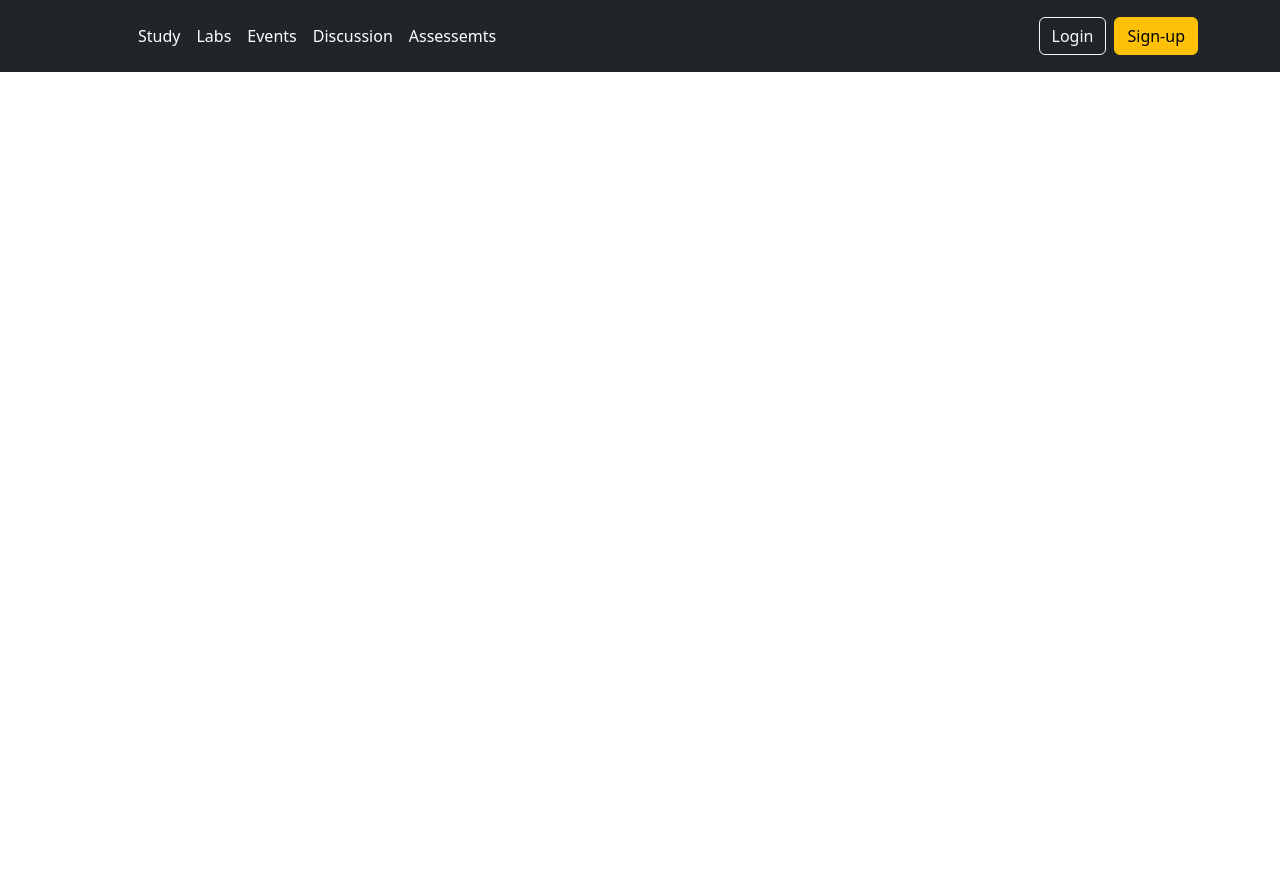
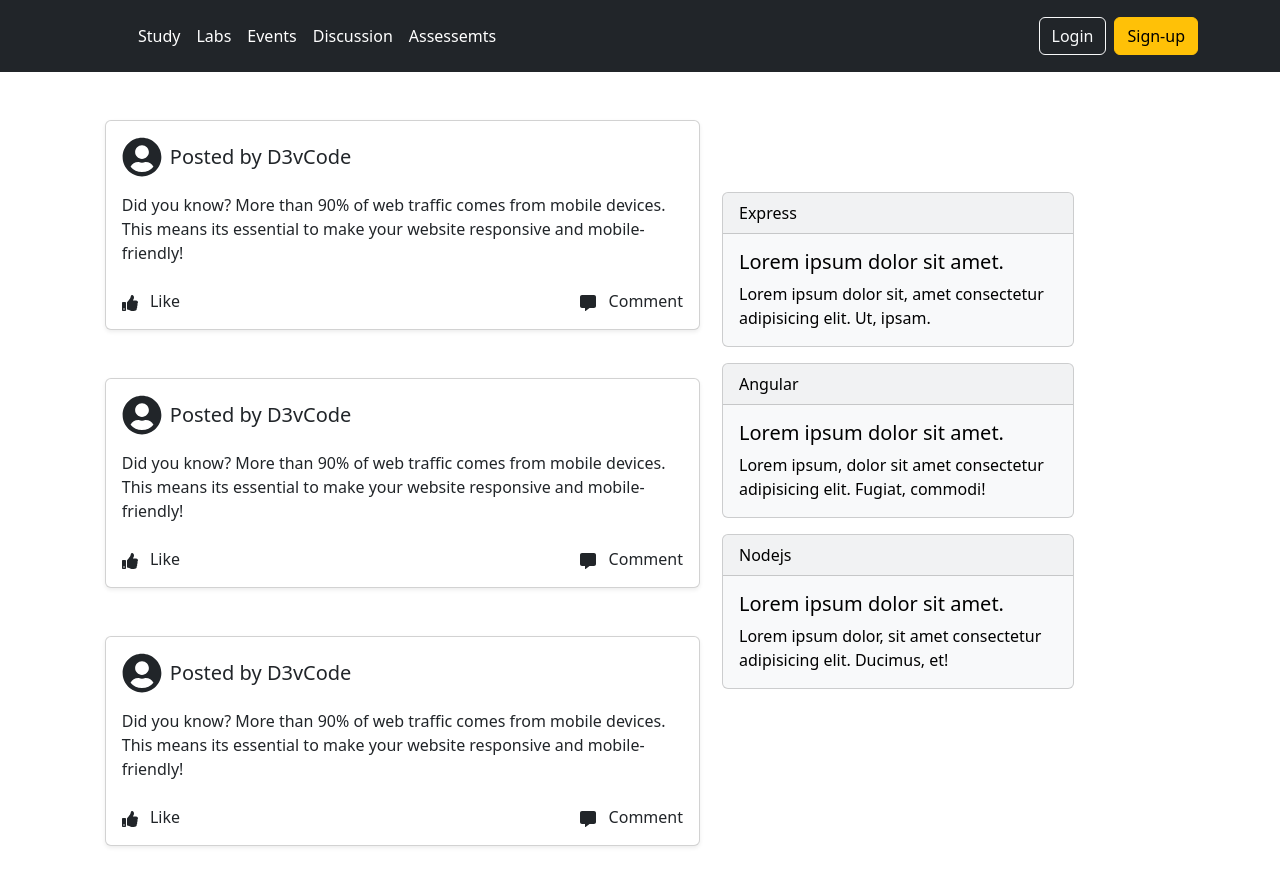
Before and after one commit to likhith-D3vCode/D3vCode, a React (Vite) app: page / in a window 1280 px wide. Shown: the top 892 px of the page. Before the commit the page ends 800 px from the top, so only its background shows below. Built offline with nearby package versions, Linux system fonts and the light colour scheme.

Commit message:
added facts Page and course suggestions

```diff
--- a/package.json
+++ b/package.json
@@ -22,7 +22,8 @@
     "codemirror": "^5.65.18",
     "react": "^18.3.1",
     "react-codemirror2": "^8.0.0",
-    "react-dom": "^18.3.1"
+    "react-dom": "^18.3.1",
+    "react-icons": "^5.3.0"
   },
   "devDependencies": {
     "@eslint/js": "^9.9.0",
--- a/src/App.css
+++ b/src/App.css
@@ -82,24 +82,6 @@
   border-radius: 10px;
 }
 
-/* Optional scroll bar customization (works in modern browsers) */
-.discription::-webkit-scrollbar {
-  width: 8px;
-}
-
-.discription::-webkit-scrollbar-thumb {
-  background-color: #007bff;
-  border-radius: 5px;
-}
-
-.discription::-webkit-scrollbar-track {
-  background-color: #f1f1f1;
-}
-
-.RightSideE{
-  background-color: #007bff;
-}
-
 .TotalContainer{
   display: flex;
   justify-content: space-between;
@@ -126,3 +108,52 @@
 .SubTest button {
   margin-left: 10px;
 }
+
+.Facts-mainContainer{
+  display: flex;
+  /* background-color: blueviolet; */
+}
+.Facts-container{
+  min-height: 800px;
+  margin-left: 90px;
+  margin-right: 20%;
+  margin-top: 6%;
+  /* background-color: #007bff; */
+}
+
+.facts-card{
+
+  margin-left: 7%;
+
+}
+
+.course-suggested-card{
+
+  margin-top: 120px;
+
+}
+
+
+
+
+
+.Facts-container1{
+  display: flex;
+  min-width: 100%;
+  gap: 22px;
+  /* background-color: #007bff; */
+
+  min-height: 900px;
+}
+
+.Facts-leftSide{
+  width: 50%;
+  margin-left: 60px;
+  /* background-color: aqua; */
+}
+
+.Facts-rightSide{
+  width: 40%;
+  margin-right: 40px;
+  /* background-color: aquamarine; */
+}
--- a/src/App.jsx
+++ b/src/App.jsx
@@ -2,6 +2,7 @@
 import"bootstrap/dist/css/bootstrap.min.css"
 import "./App.css"
 import NavBar from "./HomePage/NavBar"
+import FactsPage from "./HomePage/FactsPage"
 // import Category from "./Labs/Category"
 // import Questions from "./Labs/Questions"
 // import PracticePage from "./Labs/PracticePage"
@@ -12,7 +13,7 @@ function App() {
   return (
     <>
     <NavBar/>
-
+    <FactsPage/>
 
     {/* <NavBar/> for comment the code ctrl+a then ctrl+/
     <StartText/>
--- /dev/null
+++ b/src/HomePage/FactsPage.jsx
@@ -0,0 +1,166 @@
+import { FaUserCircle, FaThumbsUp, FaCommentAlt } from "react-icons/fa"; // Import icons from FontAwesome
+
+function FactsPage() {
+  return (
+    <>
+
+    <div className="Facts-container1">
+        {/*left side page*/}
+        <div className="Facts-leftSide">
+        <div className="card mb-3  mt-5 facts-card shadow-sm">
+            <div className="card-body">
+              <div className="d-flex align-items-center mb-3">
+                {/* User icon */}
+                <FaUserCircle size={40} className="me-2" />
+                <h5 className="card-title mb-0">Posted by D3vCode</h5>
+              </div>
+
+              {/* Fact about web development */}
+              <p className="card-text">
+                Did you know? More than 90% of web traffic comes from mobile
+                devices. This means its essential to make your website
+                responsive and mobile-friendly!
+              </p>
+
+              {/* Like and Comment icons */}
+              <div className="d-flex justify-content-between align-items-center mt-4">
+                <div>
+                  <FaThumbsUp className="me-2" /> <span>Like</span>
+                </div>
+                <div>
+                  <FaCommentAlt className="me-2" /> <span>Comment</span>
+                </div>
+              </div>
+            </div>
+          </div>
+          <div className="card mb-3  mt-5 facts-card shadow-sm">
+            <div className="card-body">
+              <div className="d-flex align-items-center mb-3">
+                {/* User icon */}
+                <FaUserCircle size={40} className="me-2" />
+                <h5 className="card-title mb-0">Posted by D3vCode</h5>
+              </div>
+
+              {/* Fact about web development */}
+              <p className="card-text">
+                Did you know? More than 90% of web traffic comes from mobile
+                devices. This means its essential to make your website
+                responsive and mobile-friendly!
+              </p>
+
+              {/* Like and Comment icons */}
+              <div className="d-flex justify-content-between align-items-center mt-4">
+                <div>
+                  <FaThumbsUp className="me-2" /> <span>Like</span>
+                </div>
+                <div>
+                  <FaCommentAlt className="me-2" /> <span>Comment</span>
+                </div>
+              </div>
+            </div>
+          </div>
+          <div className="card mb-3  mt-5 facts-card shadow-sm">
+            <div className="card-body">
+              <div className="d-flex align-items-center mb-3">
+                {/* User icon */}
+                <FaUserCircle size={40} className="me-2" />
+                <h5 className="card-title mb-0">Posted by D3vCode</h5>
+              </div>
+
+              {/* Fact about web development */}
+              <p className="card-text">
+                Did you know? More than 90% of web traffic comes from mobile
+                devices. This means its essential to make your website
+                responsive and mobile-friendly!
+              </p>
+
+              {/* Like and Comment icons */}
+              <div className="d-flex justify-content-between align-items-center mt-4">
+                <div>
+                  <FaThumbsUp className="me-2" /> <span>Like</span>
+                </div>
+                <div>
+                  <FaCommentAlt className="me-2" /> <span>Comment</span>
+                </div>
+              </div>
+            </div>
+          </div>
+          <div className="card mb-3  mt-5 facts-card shadow-sm">
+            <div className="card-body">
+              <div className="d-flex align-items-center mb-3">
+                {/* User icon */}
+                <FaUserCircle size={40} className="me-2" />
+                <h5 className="card-title mb-0">Posted by D3vCode</h5>
+              </div>
+
+              {/* Fact about web development */}
+              <p className="card-text">
+                Did you know? More than 90% of web traffic comes from mobile
+                devices. This means its essential to make your website
+                responsive and mobile-friendly!
+              </p>
+
+              {/* Like and Comment icons */}
+              <div className="d-flex justify-content-between align-items-center mt-4">
+                <div>
+                  <FaThumbsUp className="me-2" /> <span>Like</span>
+                </div>
+                <div>
+                  <FaCommentAlt className="me-2" /> <span>Comment</span>
+                </div>
+              </div>
+            </div>
+          </div>
+        </div>
+        {/*left side page ended*/}
+    {/*Right side page*/}
+        <div className="Facts-rightSide">
+        <div className="course-suggested-card">
+          <div
+            className="card text-bg-light mb-3 "
+            style={{ maxWidth: "22rem" }}
+          >
+            <div className="card-header">Express</div>
+            <div className="card-body">
+              <h5 className="card-title">Lorem ipsum dolor sit amet.</h5>
+              <p className="card-text">
+                Lorem ipsum dolor sit, amet consectetur adipisicing elit. Ut, ipsam.
+              </p>
+            </div>
+          </div>
+          <div
+            className="card text-bg-light mb-3 "
+            style={{ maxWidth: "22rem" }}
+          >
+            <div className="card-header">Angular</div>
+            <div className="card-body">
+              <h5 className="card-title">Lorem ipsum dolor sit amet.</h5>
+              <p className="card-text">
+                Lorem ipsum, dolor sit amet consectetur adipisicing elit. Fugiat, commodi!
+              </p>
+            </div>
+          </div>
+          <div
+            className="card text-bg-light mb-3"
+            style={{ maxWidth: "22rem" }}
+          >
+            <div className="card-header">Nodejs</div>
+            <div className="card-body">
+              <h5 className="card-title">Lorem ipsum dolor sit amet.
+              </h5>
+              <p className="card-text">
+                Lorem ipsum dolor, sit amet consectetur adipisicing elit. Ducimus, et!
+
+              </p>
+            </div>
+          </div>
+        </div>
+
+        </div>
+    </div>
+
+    </>
+  );
+}
+
+export default FactsPage;
--- a/src/HomePage/NavBar.jsx
+++ b/src/HomePage/NavBar.jsx
@@ -15,9 +15,6 @@ function NavBar(){
        <li><a href="#" className="nav-link px-2 text-white">Discussion</a></li>
        <li><a href="#" className="nav-link px-2 text-white">Assessemts</a></li>
      </ul>
-
-
-
      <div className="text-end">
        <button type="button" className="btn btn-outline-light me-2">Login</button>
        <button type="button" className="btn btn-warning">Sign-up</button>
```
